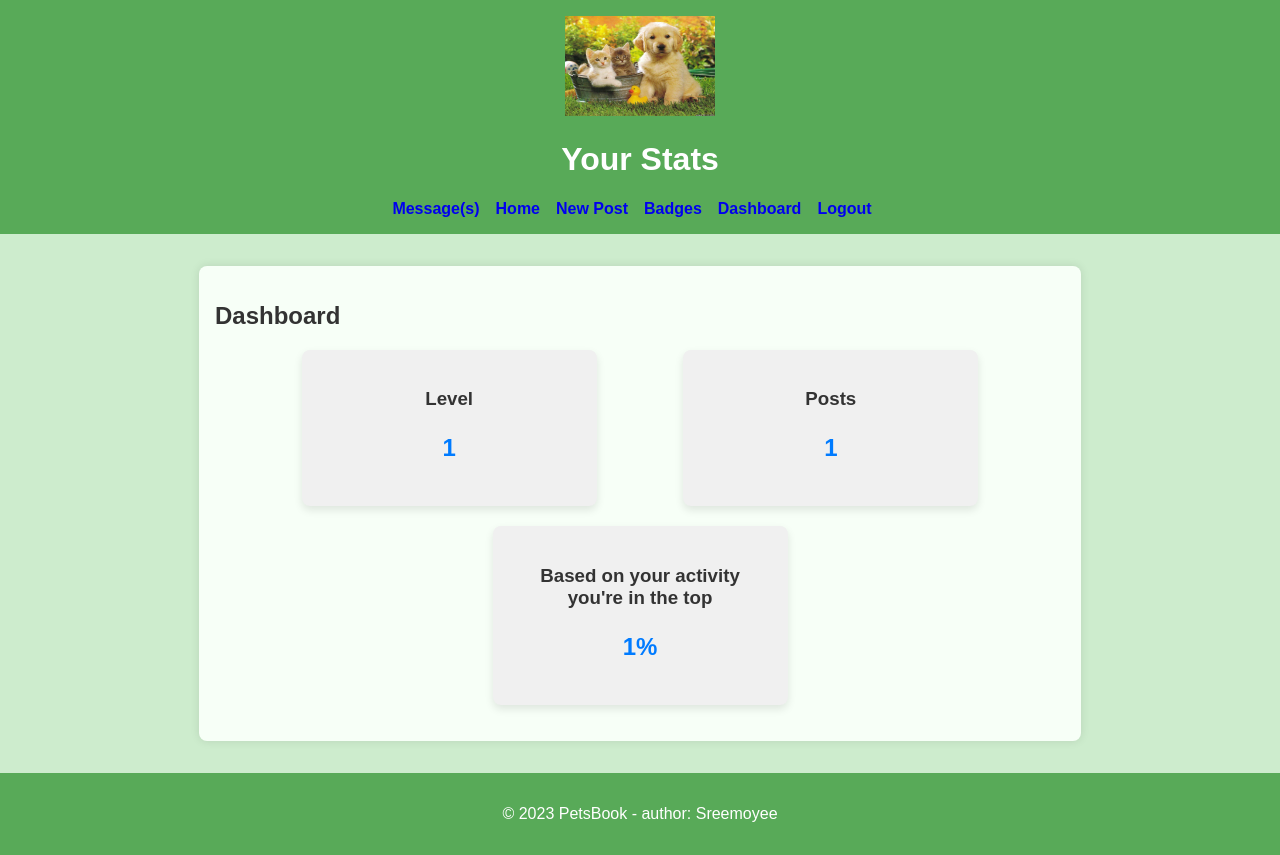
After one commit to sreemoyeemukherjee/PetsBook, a Django app: page /dashboard/ in a window 1280 px wide. The commit adds this page. Run offline with Django 4.2, Linux system fonts and the light colour scheme; a user stored in the database is signed in; tables that the repository leaves empty hold one stand-in row (values such as "Sample post").

Commit message:
completed dashboard feature

```diff
--- a/entWebDevProj/urls.py
+++ b/entWebDevProj/urls.py
@@ -27,5 +27,6 @@ urlpatterns = [
     path('', views.PostListView.as_view(), name='home'),
     path('addPost/', views.addPost, name='addPost'),
     path('badges/', views.badges, name='badges'),
+    path('dashboard/', views.dashboard, name='dashboard'),
     path('logout/', views.user_logout, name='logout'),
 ]
--- a/myapp/views.py
+++ b/myapp/views.py
@@ -7,7 +7,7 @@ from .models import Post
 from .forms import PostForm
 from django.contrib.auth.mixins import LoginRequiredMixin
 from django.views import View
-from django.db.models import Q
+from django.db.models import Q, Count
 from django.contrib.auth import authenticate, login, logout
 from .forms import SignUpForm
 from django.contrib.auth.forms import AuthenticationForm
@@ -36,12 +36,10 @@ def messages(request):
     request.user.profile.save()
     # new post message(s) logic
     user = request.user.profile
-    print(user.last_logged_time)
-    print(datetime.now(pytz.utc))
-    posts_between_timestamps = Post.objects.filter(created_at__range=(user.last_logged_time, datetime.now(pytz.utc)))
-    # posts_after_timestamp = Post.objects.filter(created_at__gt=)
+    posts_between_timestamps = Post.objects.filter(created_at__range=(user.last_logged_time, datetime.now(pytz.utc))).exclude(username=request.user)
     context = {'count': len(posts_between_timestamps), 'id': [], 'newposts': [], 'level': ""}
     for post in posts_between_timestamps:
+        # if not post.username.__eq__(request.user):
         context['id'].append(post.id)
         context['newposts'].append({'id': post.id, 'message': "New Post: " + post.username + " posted about " + post.title})
     # Badge message logic
@@ -67,11 +65,7 @@ def messages(request):
     return render(request, 'myapp/messages.html', context)
 
 
-def home(request):
-    return render(request, 'myapp/home.html')
-
-
-@login_required()
+@login_required
 def user_logout(request):
     # Update last_logged_out_time in  user Profile
     request.user.profile.has_clicked_messages = False
@@ -114,9 +108,31 @@ def user_login(request):
     return render(request, 'myapp/registration/login.html', {'form': form, 'random_posts': random_posts})
 
 
+@login_required
 def badges(request):
     count = Post.objects.filter(username=request.user).count()
     return render(request, 'myapp/badges.html', {'count': count})
+
+
+@login_required
+def dashboard(request):
+    context = {}
+    count = Post.objects.filter(username=request.user).count()
+    most_posts_user = Post.objects.values('username').annotate(post_count=Count('id')).order_by('-post_count').first()
+    print(most_posts_user['post_count'])
+    context['count'] = count
+    context['top'] = round(100 - 100*count/most_posts_user['post_count'], 2)
+    if count < 1:
+        context['level'] = 0
+    elif count < 3:
+        context['level'] = 1
+    elif count < 6:
+        context['level'] = 2
+    elif count < 10:
+        context['level'] = 3
+    else:
+        context['level'] = 4
+    return render(request, 'myapp/dashboard.html', context)
 
 
 class PostListView(LoginRequiredMixin, View):
--- a/static/styles.css
+++ b/static/styles.css
@@ -36,7 +36,7 @@ nav ul li a {
 }
 
 main {
-    max-width: 800px;
+    max-width: 850px;
     margin: 2em auto;
     padding: 1em;
     background-color: #f7fff7;
@@ -72,11 +72,6 @@ article{
     margin: 5px;
     border-radius: 5px;
 }
-
-/*form {*/
-/*    display: flex;*/
-/*    align-items: center;*/
-/*}*/
 
 /* Style for the search input */
 input[type="text"] {
@@ -121,8 +116,6 @@ button:hover {
     color: #fff; /* Set label text color to white */
 }
 
-
-
 /* styles.css */
 #notification-icon {
     cursor: pointer;
@@ -135,3 +128,33 @@ button:hover {
     padding: 4px 5px;
     font-size: 12px;
 }
+
+h2 {
+    color: #333;
+}
+
+.dashboard-metrics {
+    display: flex;
+    flex-wrap: wrap;
+    justify-content: space-evenly;
+}
+
+.metric {
+    width: 30%; /* Adjust the width as needed */
+    margin-bottom: 20px;
+    background-color: #f0f0f0;
+    padding: 20px;
+    border-radius: 8px;
+    box-shadow: 0 4px 8px rgba(0, 0, 0, 0.1);
+    text-align: center;
+}
+
+.metric h3 {
+    color: #333;
+}
+
+.metric-value {
+    font-size: 24px;
+    font-weight: bold;
+    color: #007BFF; /* Adjust color as needed */
+}
--- a/templates/myapp/base.html
+++ b/templates/myapp/base.html
@@ -23,6 +23,7 @@
                 <li><a href="{% url 'home' %}">Home</a></li>
                 <li><a href="{% url 'addPost' %}">New Post</a></li>
                 <li><a href="{% url 'badges' %}">Badges</a></li>
+                <li><a href="{% url 'dashboard' %}">Dashboard</a></li>
                 <li><a href="{% url 'logout' %}">Logout</a></li>
             {% else %}
                 <li>Existing PetsBooker? <a href="{% url 'login' %}">Login</a></li>
@@ -37,7 +38,7 @@
 </main>
 
 <footer>
-    <p>&copy; 2023 PetsBook</p>
+    <p>&copy; 2023 PetsBook - author: Sreemoyee</p>
 </footer>
 </body>
 </html>
--- /dev/null
+++ b/templates/myapp/dashboard.html
@@ -0,0 +1,30 @@
+{% extends 'myapp/base.html' %}
+
+{% block title %}Dashboard - PetsBook{% endblock %}
+
+{% block header %}Your Stats{% endblock %}
+
+{% block content %}
+    <h2>Dashboard</h2>
+
+    <div class="dashboard-metrics">
+        <div class="metric">
+            <h3>Level</h3>
+            <p class="metric-value">{{ level }}</p>
+        </div>
+
+        <div class="metric">
+            <h3>Posts</h3>
+            <p class="metric-value">{{ count }}</p>
+        </div>
+
+        <div class="metric">
+            <h3>Based on your activity you're in the top</h3>
+            {% if top == 0 %}
+            <p class="metric-value">1%</p>
+            {% else %}
+                <p class="metric-value">{{ top }}%</p>
+            {% endif %}
+        </div>
+    </div>
+{% endblock %}
--- a/templates/myapp/messages.html
+++ b/templates/myapp/messages.html
@@ -1,4 +1,6 @@
 {% extends 'myapp/base.html' %}
+
+{% block header %}Welcome to PetsBook, {{ user.username }}{% endblock %}
 
 {% block content %}
     <h3>Here's what happened since you left</h3>
```
